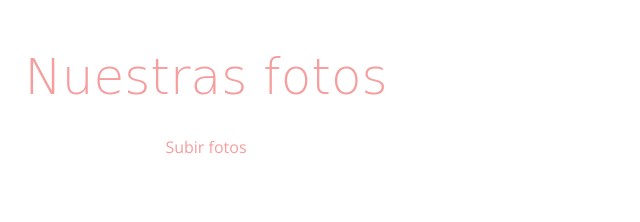
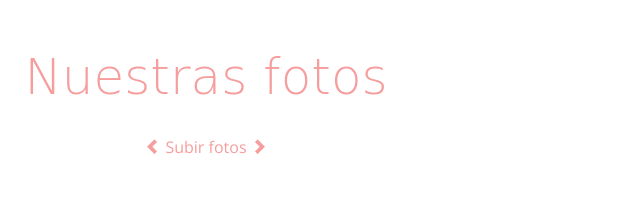
Before and after one commit to DAZRGit/dazrgit.github.io, a website: page gallery.html in a window 1280 px wide. Shown: the part 960-1182 px from the top of the page, 434-1074 px from the left. Drawn offline with nearby package versions, Linux system fonts and the light colour scheme; files whose address does not match are found by name; a web font is replaced by a local one.

Commit message:
Énfasis en "subir fotos"

```diff
--- a/gallery.html
+++ b/gallery.html
@@ -124,7 +124,8 @@
 				<div class="row">
 					<div class="col-md-8 col-md-offset-2 text-center heading-section animate-box">
 						<h2>Nuestras fotos</h2>
-						<a href="https://photos.app.goo.gl/PHZhvX9r9RTEW68V2" target="_blank">Subir fotos</a>
+						<a href="https://photos.app.goo.gl/PHZhvX9r9RTEW68V2" target="_blank"><span class="glyphicon glyphicon-chevron-left"></span>
+							Subir fotos <span class="glyphicon glyphicon-chevron-right"></span></a>
 					</div>
 				</div>
 				<div class="row">
```
